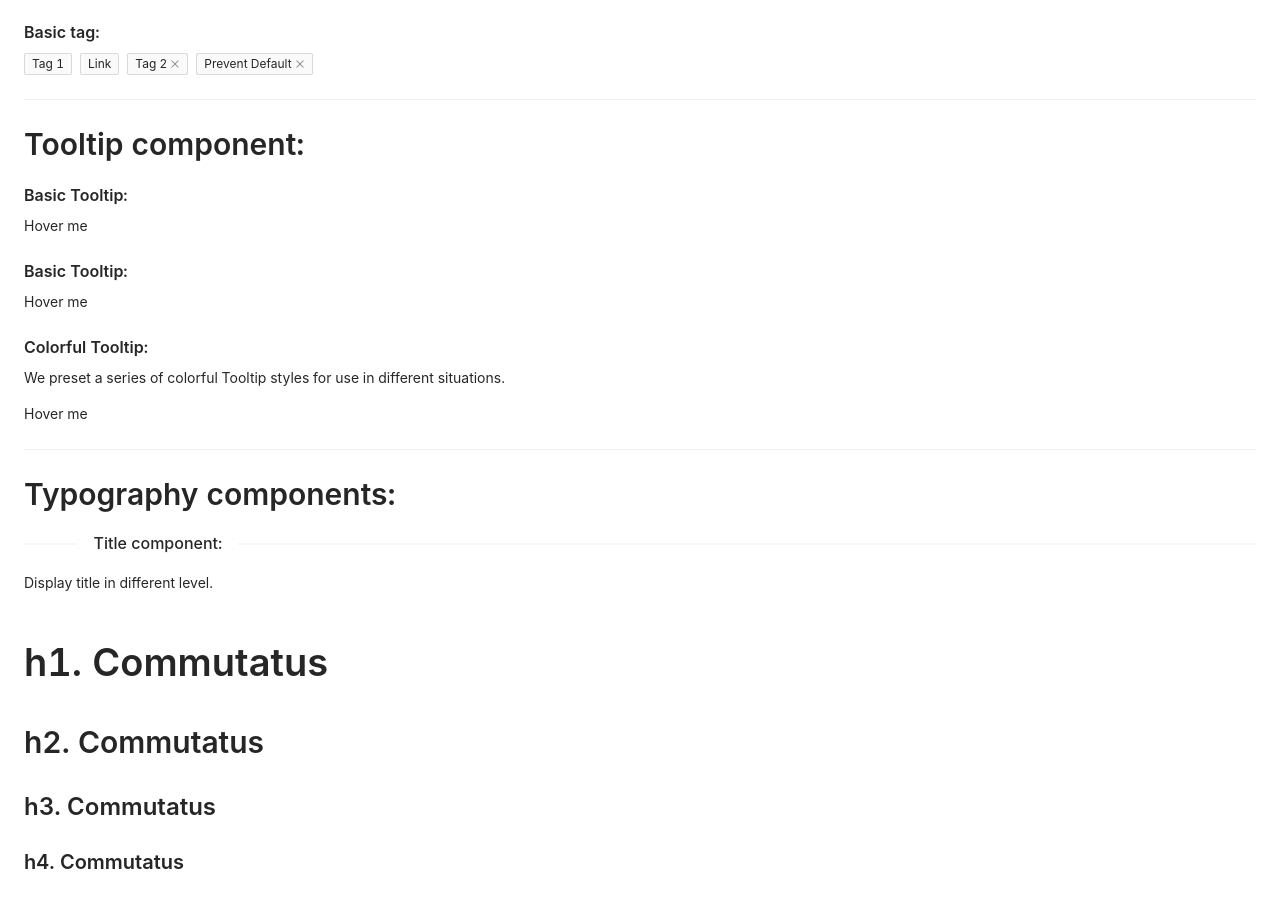
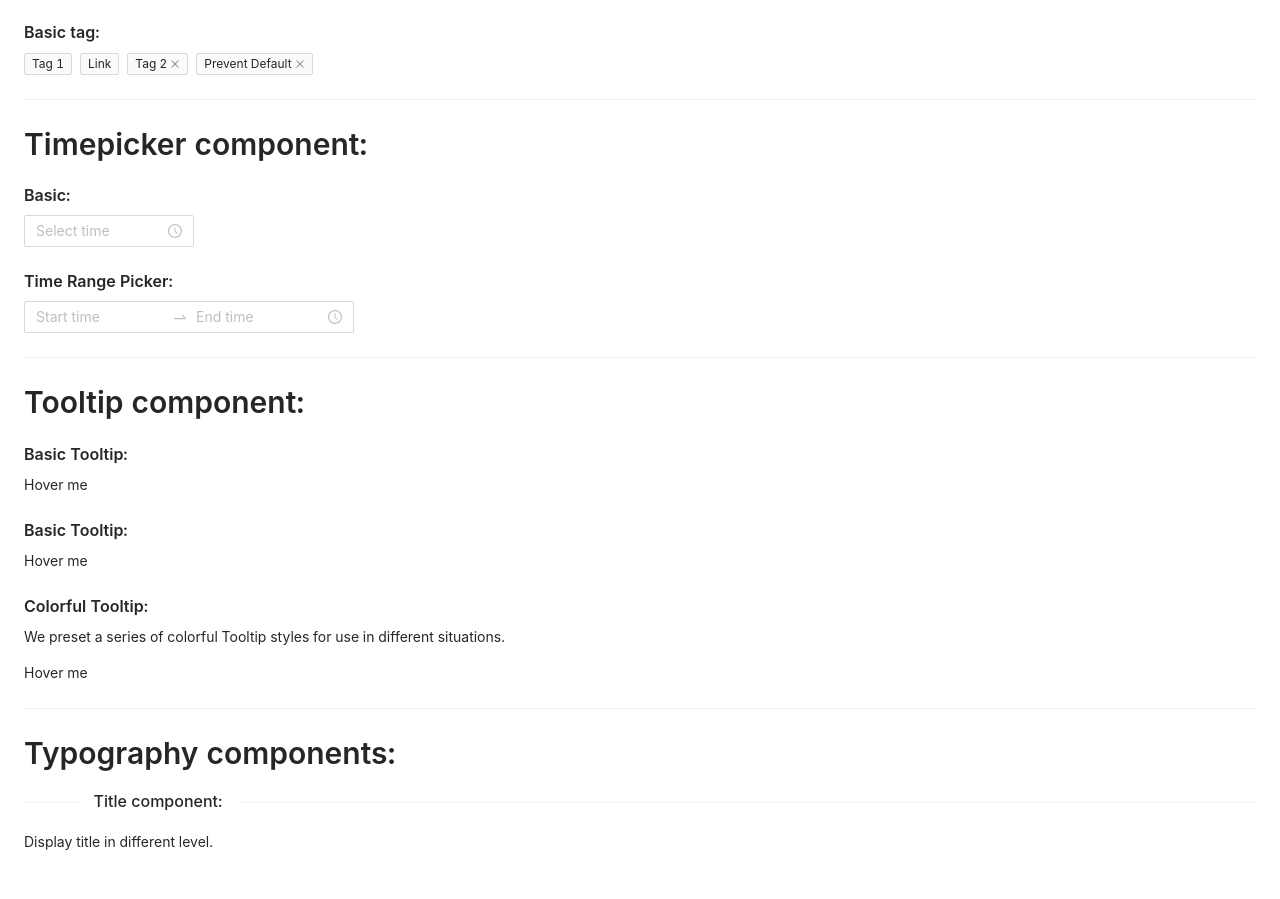
Before and after one commit to barath46/AntD-components, a Next.js app: page / in a window 1280 px wide. Shown: the part 10482-11381 px from the top of the page. Built offline with nearby package versions, Linux system fonts and the light colour scheme.

Commit message:
time picker component

```diff
--- /dev/null
+++ b/modules/timepicker.tsx
@@ -0,0 +1,27 @@
+import { TimePicker, Typography, Divider } from 'antd';
+import moment from 'moment';
+import React from 'react';
+
+const { Title } = Typography;
+
+const onChange = (time, timeString) => {
+  console.log(time, timeString);
+};
+
+const App = () => (
+  <div id="timePicker-component">
+    <Title level={2}>Timepicker component:</Title>
+    <Title level={5}>Basic:</Title>
+    <TimePicker
+      onChange={onChange}
+      defaultOpenValue={moment('00:00:00', 'HH:mm:ss')}
+    />
+    <br />
+    <br />
+    <Title level={5}>Time Range Picker:</Title>
+    <TimePicker.RangePicker />
+    <Divider />
+  </div>
+);
+
+export default App;
```
